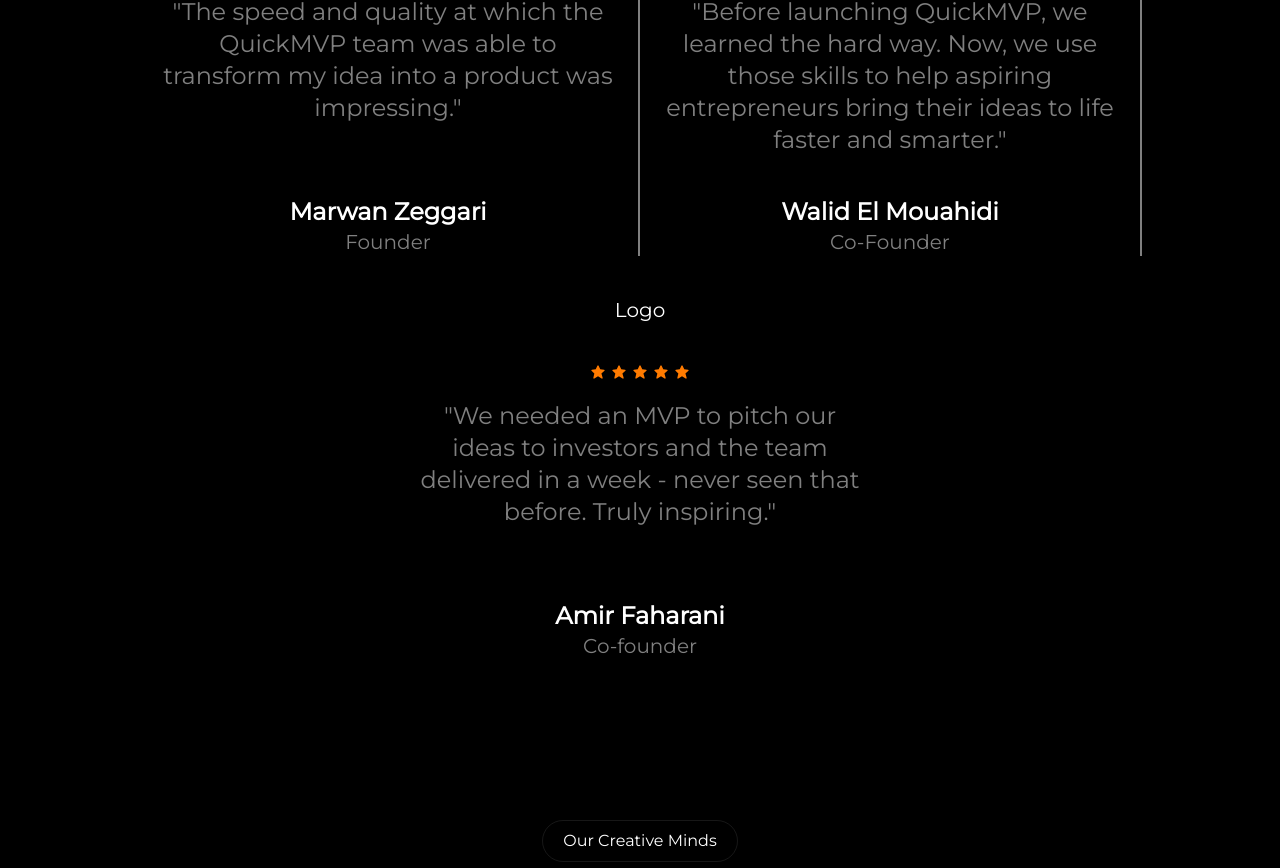
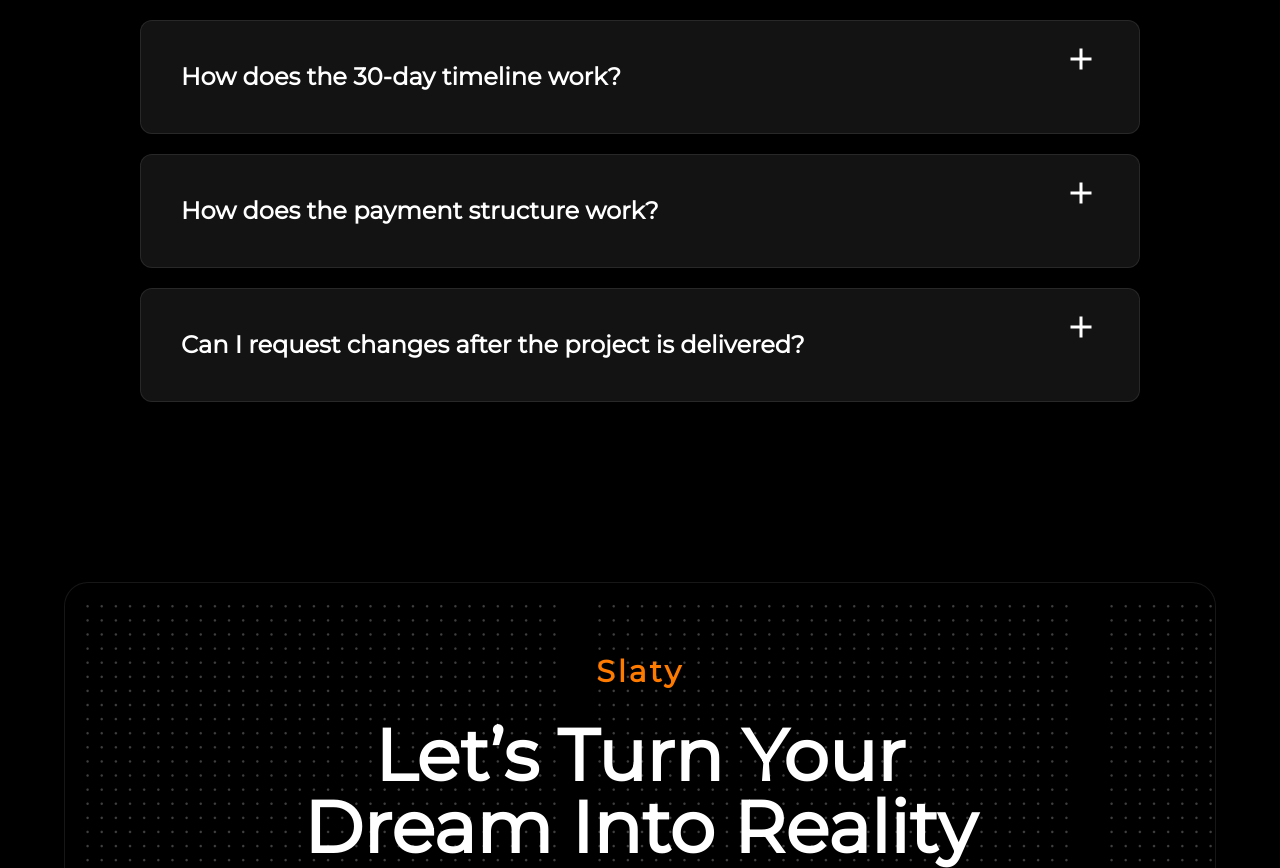
Before and after one commit to excellar-BX/Slaty, a React (Create React App) app: page / in a window 1280 px wide. Shown: the part 7412-8280 px from the top of the page. Built offline with nearby package versions, Linux system fonts and the light colour scheme.

Commit message:
Update Home.jsx

```diff
--- a/src/screens/Home.jsx
+++ b/src/screens/Home.jsx
@@ -18,8 +18,8 @@ const Home = () => {
         <ProudWorks/>
         <Services/>
         <Pricing/>
-        <Reviews/>
-        <Creators/>
+      {/*<Reviews/>*/}
+      {/*<Creators/>*/}
     </div>
   )
 }
```
